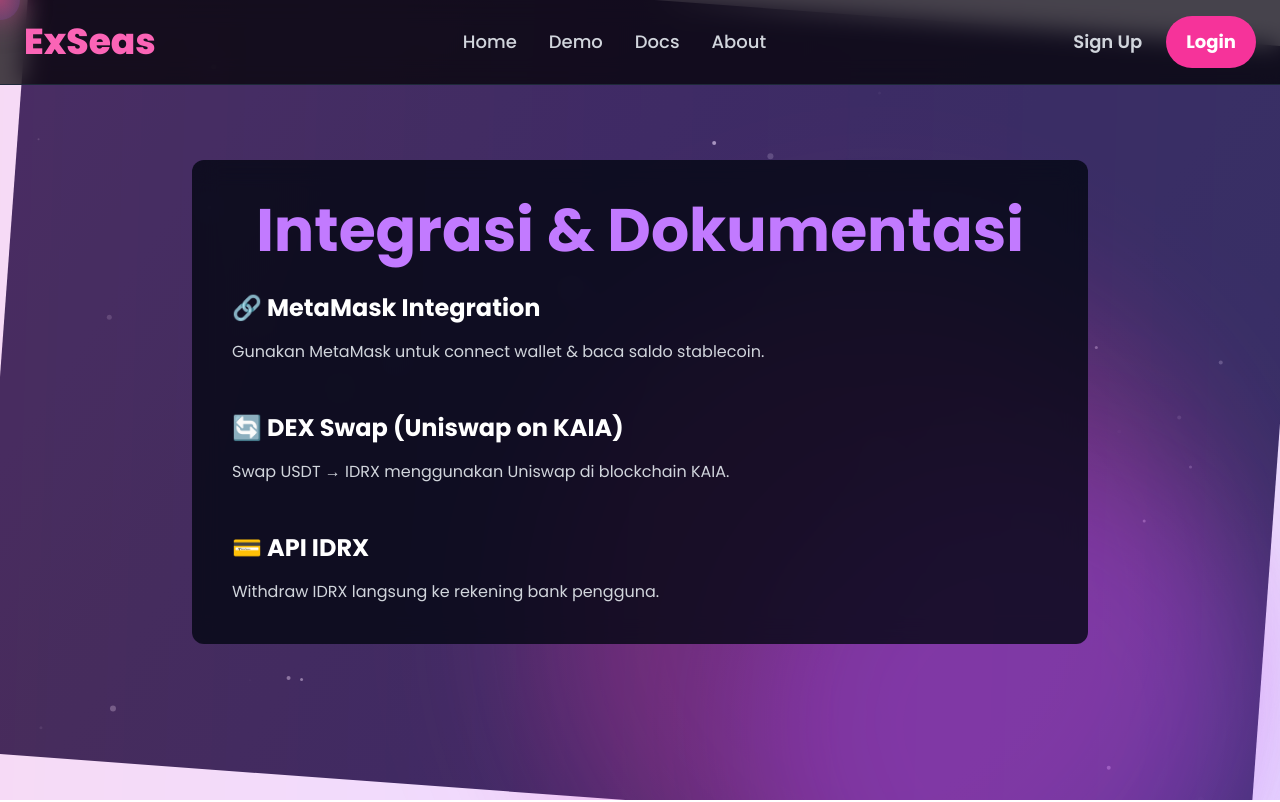
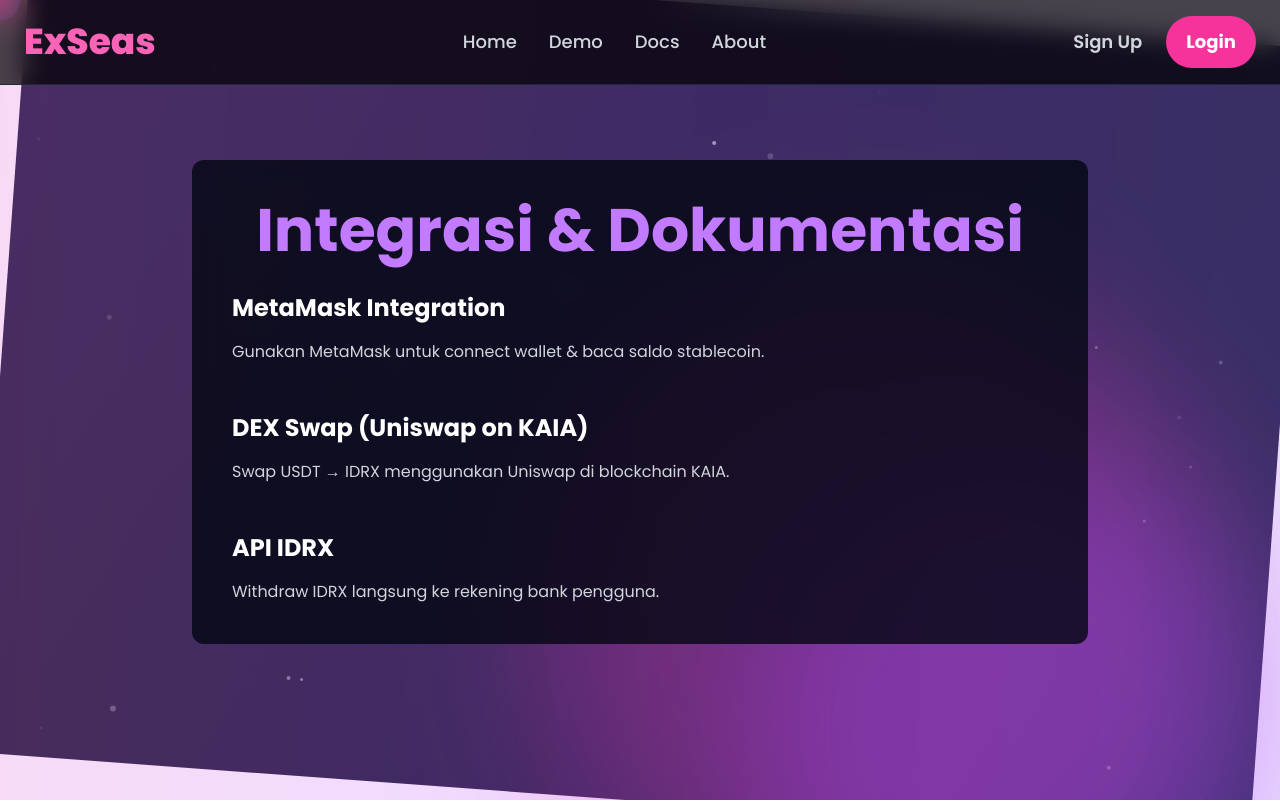
Before and after one commit to Nicholandn22/FE_KAIAHACKS, a Next.js app: page /docs in a window 1280 px wide. Shown: the top 802 px of the page. Built offline with nearby package versions, Linux system fonts and the light colour scheme.

Commit message:
Update page.tsx

```diff
--- a/src/app/docs/page.tsx
+++ b/src/app/docs/page.tsx
@@ -10,7 +10,7 @@
         </h1>
 
         <section>
-          <h2 className="text-2xl font-bold mb-4">🔗 MetaMask Integration</h2>
+          <h2 className="text-2xl font-bold mb-4"> MetaMask Integration</h2>
           <p className="text-gray-300">
             Gunakan MetaMask untuk connect wallet & baca saldo stablecoin.
           </p>
@@ -18,7 +18,7 @@
 
         <section>
           <h2 className="text-2xl font-bold mb-4">
-            🔄 DEX Swap (Uniswap on KAIA)
+            DEX Swap (Uniswap on KAIA)
           </h2>
           <p className="text-gray-300">
             Swap USDT → IDRX menggunakan Uniswap di blockchain KAIA.
@@ -26,7 +26,7 @@
         </section>
 
         <section>
-          <h2 className="text-2xl font-bold mb-4">💳 API IDRX</h2>
+          <h2 className="text-2xl font-bold mb-4"> API IDRX</h2>
           <p className="text-gray-300">
             Withdraw IDRX langsung ke rekening bank pengguna.
           </p>
```
